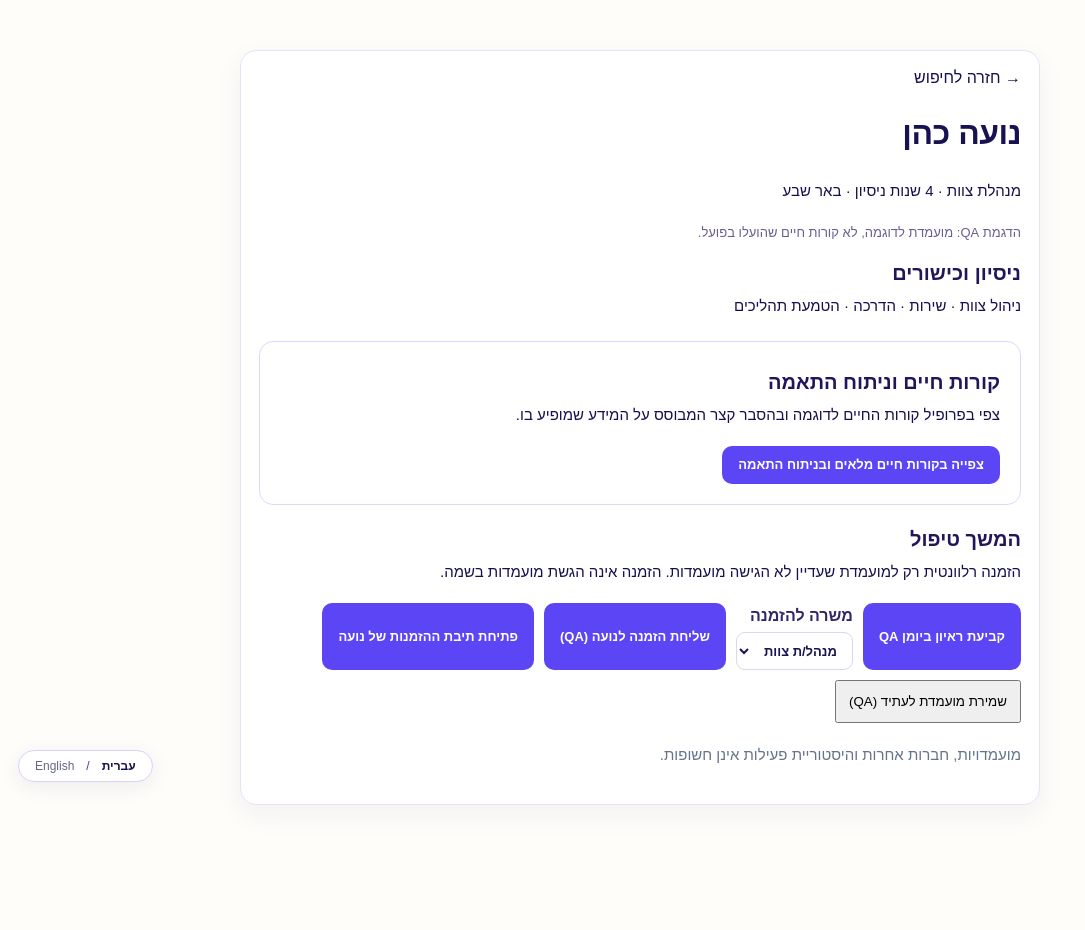
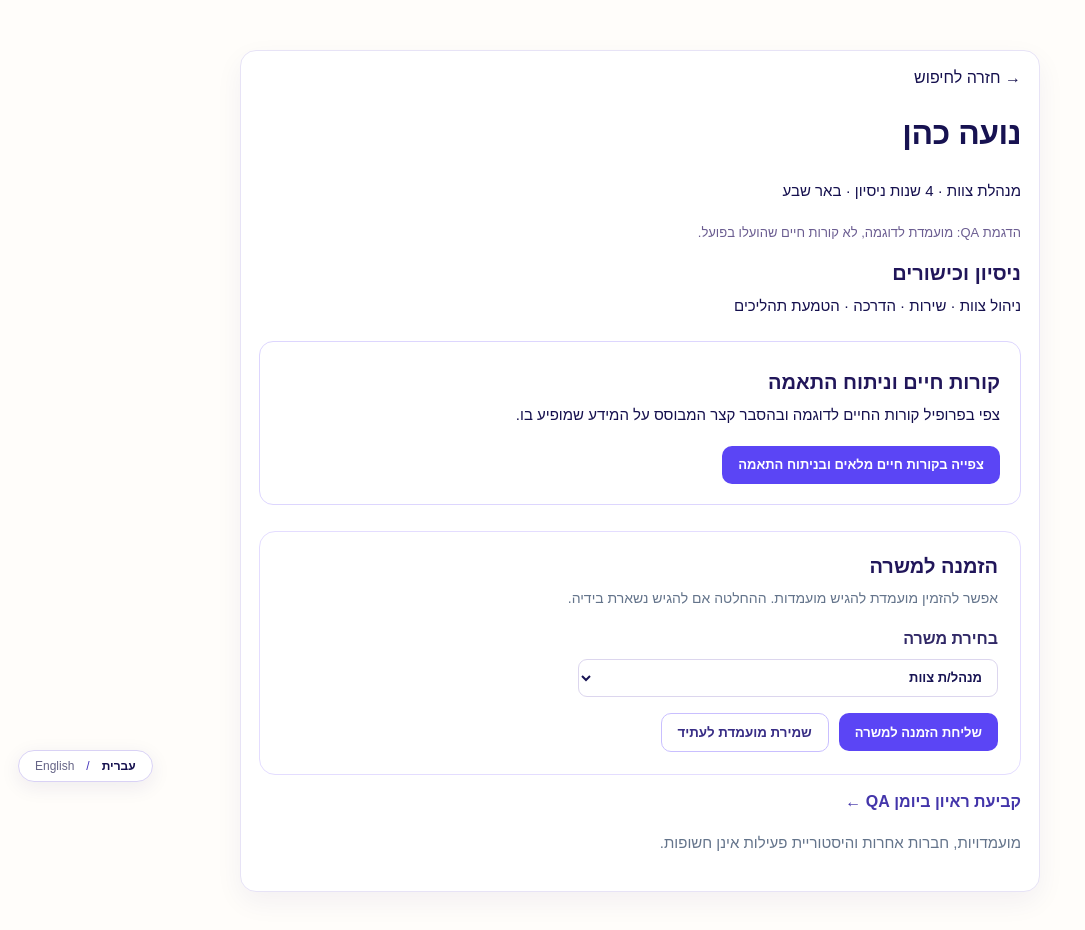
Before and after one commit to IritSel/recruitment-ai, a Next.js app: page /recruiter/candidates/1 in a window 1280 px wide. Shown: the top 930 px of the page, without its empty margins (0-1085 px from the left). Before the commit the page ends 855 px from the top, so only its background shows below. Built offline with nearby package versions, Linux system fonts and the light colour scheme.

Commit message:
Separate recruiter invitation status from candidate inbox and refine profile layout

```diff
--- a/app/recruiter/candidates/1/page.tsx
+++ b/app/recruiter/candidates/1/page.tsx
@@ -8,8 +8,9 @@ export default function CandidateSearchProfile(){
  const [saved,setSaved]=useState(false);
  const [jobs,setJobs]=useState<{id:string;title:string}[]>([]);
  const [selectedJob,setSelectedJob]=useState("qa-demo-team");
- useEffect(()=>{try{const raw=JSON.parse(localStorage.getItem("how-qa-published-jobs")||"[]");setJobs([{id:"qa-demo-service",title:"נציגי שירות"},{id:"qa-demo-team",title:"מנהל/ת צוות"},{id:"qa-demo-backoffice",title:"בק אופיס"},...(Array.isArray(raw)?raw.filter((j:any)=>j?.qa===true&&typeof j.id==="string"&&typeof j.title==="string").map((j:any)=>({id:j.id,title:j.title})):[])]);setSaved((JSON.parse(localStorage.getItem("how-qa-saved-candidates")||"[]") as string[]).includes("noa"))}catch{}},[]);
- function invite(){try{const title=jobs.find(j=>j.id===selectedJob)?.title;if(!title){setNote("יש לבחור משרה.");return}const raw=JSON.parse(localStorage.getItem("how-qa-job-offers")||"[]");const list=Array.isArray(raw)?raw:[];const next=[...list.filter((o:any)=>!(o.candidateId==="noa"&&o.jobId===selectedJob)),{candidateId:"noa",jobId:selectedJob,jobTitle:title,status:"pending",sentAt:new Date().toISOString(),recruiterName:"מגייסת QA",companyName:"חברת הדגמה HOW?"}];localStorage.setItem("how-qa-job-offers",JSON.stringify(next));setNote("ההזמנה נשלחה לתיבת ההזמנות של נועה כהן בסביבת QA. אפשר לפתוח את תיבת המועמדת בדפדפן זה כדי לאמת קבלה.")}catch{setNote("לא ניתן לשמור את ההזמנה.")}}
+ const [offers,setOffers]=useState<{jobId:string;jobTitle:string;candidateId:string;status?:string}[]>([]);
+ useEffect(()=>{try{const raw=JSON.parse(localStorage.getItem("how-qa-published-jobs")||"[]");setJobs([{id:"qa-demo-service",title:"נציגי שירות"},{id:"qa-demo-team",title:"מנהל/ת צוות"},{id:"qa-demo-backoffice",title:"בק אופיס"},...(Array.isArray(raw)?raw.filter((j:any)=>j?.qa===true&&typeof j.id==="string"&&typeof j.title==="string").map((j:any)=>({id:j.id,title:j.title})):[])]);setSaved((JSON.parse(localStorage.getItem("how-qa-saved-candidates")||"[]") as string[]).includes("noa"));const existing=JSON.parse(localStorage.getItem("how-qa-job-offers")||"[]");setOffers(Array.isArray(existing)?existing.filter((o:any)=>o.candidateId==="noa"):[])}catch{}},[]);
+ function invite(){try{const title=jobs.find(j=>j.id===selectedJob)?.title;if(!title){setNote("יש לבחור משרה.");return}const raw=JSON.parse(localStorage.getItem("how-qa-job-offers")||"[]");const list=Array.isArray(raw)?raw:[];const next=[...list.filter((o:any)=>!(o.candidateId==="noa"&&o.jobId===selectedJob)),{candidateId:"noa",jobId:selectedJob,jobTitle:title,status:"pending",sentAt:new Date().toISOString(),recruiterName:"מגייסת QA",companyName:"חברת הדגמה HOW?"}];localStorage.setItem("how-qa-job-offers",JSON.stringify(next));setOffers(next.filter((o:any)=>o.candidateId==="noa"));setNote("ההזמנה נשלחה לתיבת ההזמנות של נועה כהן בסביבת QA. סטטוס ההזמנה זמין למגייסת.")}catch{setNote("לא ניתן לשמור את ההזמנה.")}}
  function toggleSaved(){try{const raw=JSON.parse(localStorage.getItem("how-qa-saved-candidates")||"[]");const ids:string[]=Array.isArray(raw)?raw.filter((v):v is string=>typeof v==="string"):[];const next=saved?ids.filter(id=>id!=="noa"):Array.from(new Set([...ids,"noa"]));localStorage.setItem("how-qa-saved-candidates",JSON.stringify(next));setSaved(!saved);setNote(saved?"המועמדת הוסרה מהרשימה השמורה ב־QA.":"המועמדת נשמרה ב־QA. אפשר להציע לה משרה מתוך דף המשרות.")}catch{setNote("לא ניתן לשמור בדפדפן.")}}
  return <main className="shell"><section className="choice" style={{maxWidth:800,margin:"50px auto"}}>
  <Link href="/recruiter/candidates">→ {en?"Back to search":"חזרה לחיפוש"}</Link>
@@ -21,12 +22,14 @@ export default function CandidateSearchProfile(){
  <p>{en?"Open the sample CV and a short explanation based on its contents.":"צפי בפרופיל קורות החיים לדוגמה ובהסבר קצר המבוסס על המידע שמופיע בו."}</p>
  <Link className="button" href="/recruiter/candidate/1">{en?"View full CV and analysis":"צפייה בקורות חיים מלאים ובניתוח התאמה"}</Link>
  </div>
- <h2>{en?"Next action":"המשך טיפול"}</h2>
- <p>{en?"An invitation is appropriate only for someone who has not applied to the job. It does not submit an application on their behalf.":"הזמנה רלוונטית רק למועמדת שעדיין לא הגישה מועמדות. הזמנה אינה הגשת מועמדות בשמה."}</p>
- <div style={{display:"flex",gap:10,flexWrap:"wrap"}}><Link className="button" href="/recruiter/schedule?candidate=noa">קביעת ראיון ביומן QA</Link>
- <label style={{display:"grid",gap:4}}>משרה להזמנה<select aria-label="בחירת משרה להזמנה" value={selectedJob} onChange={e=>setSelectedJob(e.target.value)} style={{padding:10,borderRadius:8,border:"1px solid #ddd6fe"}}>{jobs.map(j=><option key={j.id} value={j.id}>{j.title}</option>)}</select></label><button className="button" onClick={invite}>{en?"Send QA invitation":"שליחת הזמנה לנועה (QA)"}</button><Link className="button" href="/candidate/invitations">פתיחת תיבת ההזמנות של נועה</Link>
- <button onClick={toggleSaved} style={{padding:12}}>{saved?(en?"Remove saved candidate":"הסרה מהמועמדים השמורים"):(en?"Save candidate (QA)":"שמירת מועמדת לעתיד (QA)") }</button>
- </div>{note&&<p role="status" style={{color:"#2f6f6a"}}>{note}</p>}
+ <section style={{marginTop:26,padding:22,border:"1px solid #e4ddff",borderRadius:16,display:"grid",gap:16}}>
+ <div><h2 style={{margin:"0 0 8px"}}>הזמנה למשרה</h2><p style={{margin:0,fontSize:14,color:"#64748b"}}>אפשר להזמין מועמדת להגיש מועמדות. ההחלטה אם להגיש נשארת בידיה.</p></div>
+ <label style={{display:"grid",gap:7,fontWeight:600,maxWidth:420}}>בחירת משרה<select aria-label="בחירת משרה להזמנה" value={selectedJob} onChange={e=>setSelectedJob(e.target.value)} style={{padding:"12px 14px",borderRadius:10,border:"1px solid #c9bfff",background:"#fff",font:"inherit"}}>{jobs.map(j=><option key={j.id} value={j.id}>{j.title}</option>)}</select></label>
+ <div style={{display:"flex",gap:10,flexWrap:"wrap",alignItems:"center"}}><button type="button" className="button" onClick={invite}>שליחת הזמנה למשרה</button><button type="button" onClick={toggleSaved} style={{padding:"11px 16px",border:"1px solid #c9bfff",borderRadius:10,background:"#fff",color:"#382d86",fontWeight:600,cursor:"pointer"}}>{saved?"הסרה מהמועמדים השמורים":"שמירת מועמדת לעתיד"}</button></div>
+ {note&&<p role="status" style={{margin:0,color:"#2f6f6a"}}>{note}</p>}
+ {offers.length>0&&<div style={{borderTop:"1px solid #eee9ff",paddingTop:14}}><h3 style={{margin:"0 0 10px"}}>סטטוס הזמנות</h3>{offers.map(o=><p key={o.jobId} style={{margin:"6px 0"}}>{o.jobTitle} — <strong>{o.status==="applied"?"המועמדת אישרה הגשה":o.status==="declined"?"המועמדת דחתה": "הזמנה נשלחה, ממתינה לתגובה"}</strong></p>)}</div>}
+ </section>
+ <div style={{marginTop:18}}><Link href="/recruiter/schedule?candidate=noa" style={{color:"#4335aa",fontWeight:600}}>קביעת ראיון ביומן QA ←</Link></div>
  <p style={{color:"#64748b",marginTop:20}}>{en?"Other applications, employers and activity history are private.":"מועמדויות, חברות אחרות והיסטוריית פעילות אינן חשופות."}</p>
  </section></main>;
 }
```
